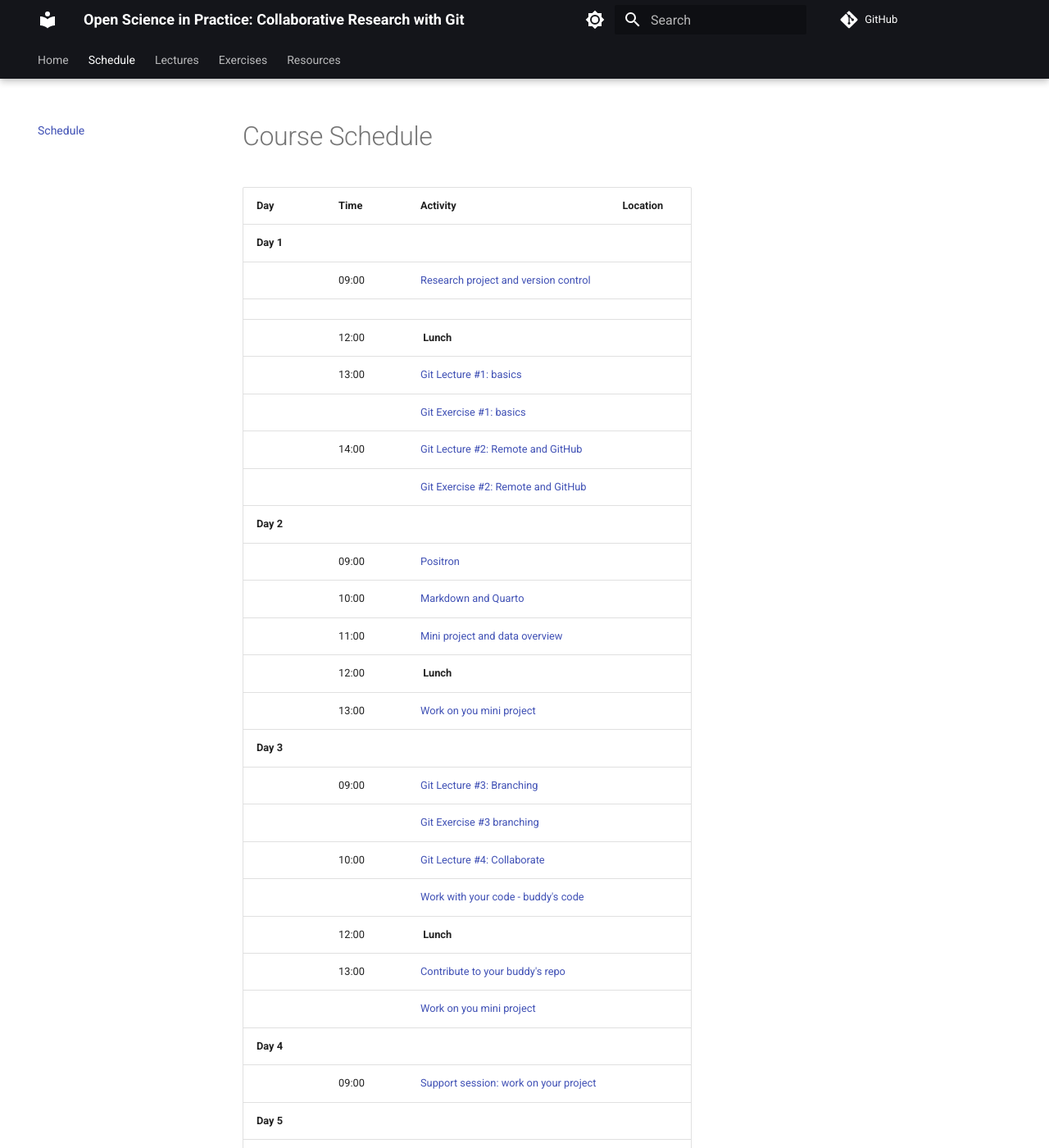
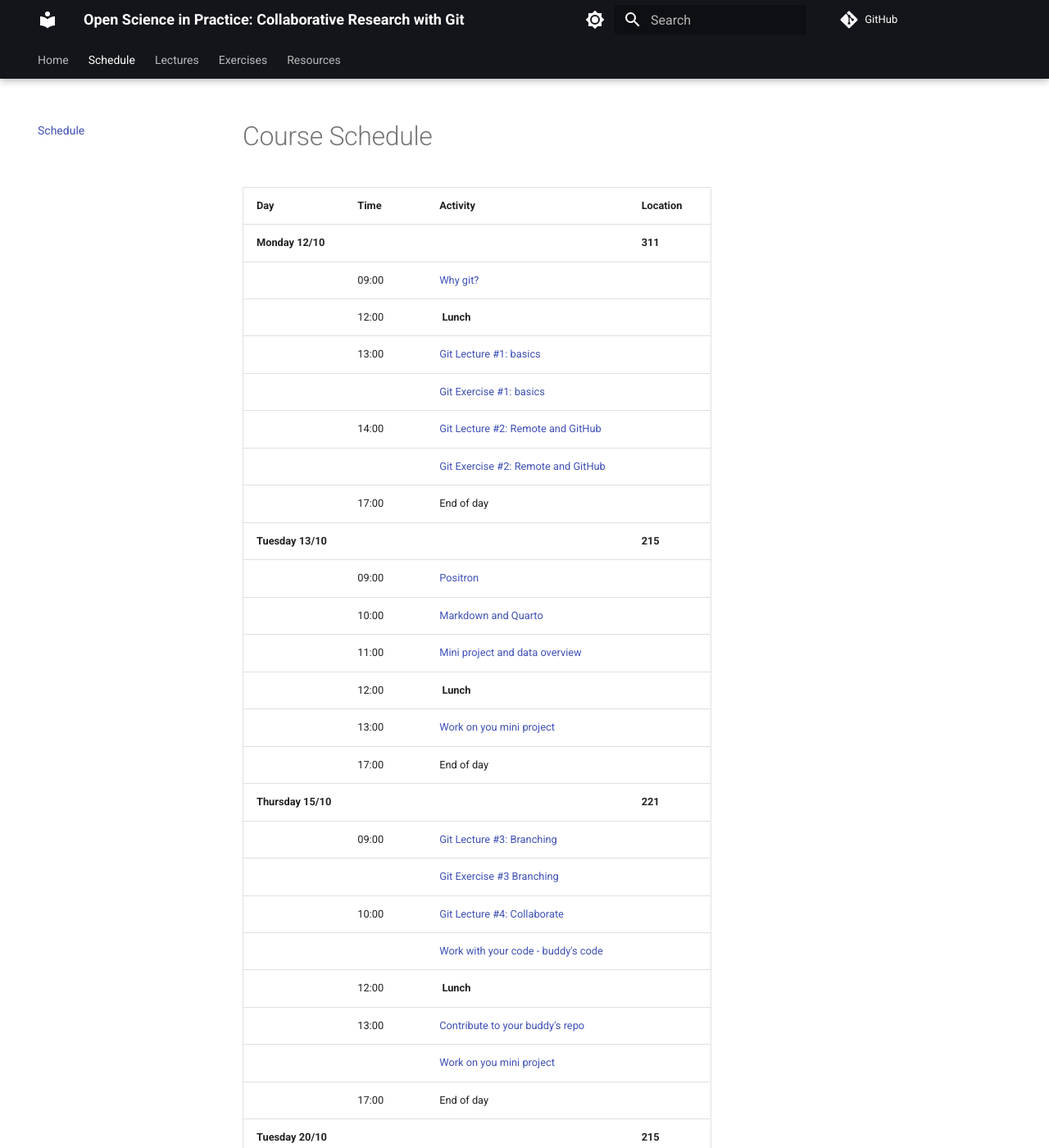
Before and after one commit to k-CIR/course-open-science-in-practice, an MkDocs documentation site: the page built from docs/schedule.md, in a window 1280 px wide and 1400 px high. Shown: the whole window at 82% size. Built offline with MkDocs 1.6.1 and Material for MkDocs 9.7.7, drawn with Linux system fonts in a browser that asks for light colours; comment, search, counter and statistics services are not loaded; some of the changed text lies outside the part shown.

Commit message:
update schedule and add ics link

```diff
--- a/docs/schedule.md
+++ b/docs/schedule.md
@@ -1,31 +1,38 @@
 # Course Schedule
 
-| Day      | Time    | Activity                                                                                            | Location |
-|----------|---------|-----------------------------------------------------------------------------------------------------| -------- |
-| **Day 1**|         |                                                                                                     |          |
-|          | 09:00   | [Research project and version control](lectures/lecture-1-why-git.md)                               |          |
-|          |         |                                                                                                     |          |
-|          | 12:00   | **Lunch**                                                                                           |          |
-|          | 13:00   | [Git Lecture #1: basics](lectures/git-lectures-basics.md)                                           |          |
-|          |         | [Git Exercise #1: basics ](exercises/git-exercises-basics.md)                                       |          |
-|          | 14:00   | [Git Lecture #2: Remote and GitHub](lectures/git-lectures-remote.md)                                |          |
-|          |         | [Git Exercise #2: Remote and GitHub](exercises/git-exercises-remote.md)                             |          |
-| **Day 2**|         |                                                                                                     |          |
-|          | 09:00   | [Positron](lectures/positron-lectures-1.md)                                                         |          |
-|          | 10:00   | [Markdown and Quarto](lectures/markdown-quarto.md)                                                  |          |
-|          | 11:00   | [Mini project and data overview](lectures/lecture-4-datasets.md)                                    |          |
-|          | 12:00   | **Lunch**                                                                                           |          |
-|          | 13:00   | [Work on you mini project](project/project-description.md)                                          |          |
-| **Day 3**|         |                                                                                                     |          |
-|          | 09:00   | [Git Lecture #3: Branching](lectures/git-lectures-branching.md)                                     |          |
-|          |         | [Git Exercise #3 branching](exercises/git-exercises-branching.md)                                   |          |
-|          | 10:00   | [Git Lecture #4: Collaborate](lectures/git-lectures-collaboration.md)                               |          |
-|          |         | [Work with your code - buddy's code](project/project-fork.md)                                       |          |
-|          | 12:00   | **Lunch**                                                                                           |          |
-|          | 13:00   | [Contribute to your buddy's repo](project/project-contribute.md)                                    |          |
-|          |         | [Work on you mini project](project/project-description.md)                                          |          |
-| **Day 4**|         |                                                                                                     |          |
-|          | 09:00   | [Support session: work on your project](project/project-description.md)                             |          |
-| **Day 5**|         |                                                                                                     |          |
-|          |         | [Examination](project/project-examination.md)                                                       |          |
-|          |         | [Presentation of results](project/project-presentation.md)                                          |          |
+| Day               | Time    | Activity                                                                                            | Location |
+|-------------------|---------|-----------------------------------------------------------------------------------------------------| -------- |
+| **Monday 12/10**  |         |                                                                                                     |  **311** |
+|                   | 09:00   | [Why git?](lectures/lecture-1-why-git.md)                                                           |          |
+|                   | 12:00   | **Lunch**                                                                                           |          |
+|                   | 13:00   | [Git Lecture #1: basics](lectures/git-lectures-basics.md)                                           |          |
+|                   |         | [Git Exercise #1: basics ](exercises/git-exercises-basics.md)                                       |          |
+|                   | 14:00   | [Git Lecture #2: Remote and GitHub](lectures/git-lectures-remote.md)                                |          |
+|                   |         | [Git Exercise #2: Remote and GitHub](exercises/git-exercises-remote.md)                             |          |
+|                   | 17:00   | End of day                                                                                          |          |
+| **Tuesday 13/10** |         |                                                                                                     |  **215** |
+|                   | 09:00   | [Positron](lectures/positron-lectures-1.md)                                                         |          |
+|                   | 10:00   | [Markdown and Quarto](lectures/markdown-quarto.md)                                                  |          |
+|                   | 11:00   | [Mini project and data overview](lectures/lecture-4-datasets.md)                                    |          |
+|                   | 12:00   | **Lunch**                                                                                           |          |
+|                   | 13:00   | [Work on you mini project](project/project-description.md)                                          |          |
+|                   | 17:00   | End of day                                                                                          |          |
+| **Thursday 15/10**|         |                                                                                                     |  **221** |
+|                   | 09:00   | [Git Lecture #3: Branching](lectures/git-lectures-branching.md)                                     |          |
+|                   |         | [Git Exercise #3 Branching](exercises/git-exercises-branching.md)                                   |          |
+|                   | 10:00   | [Git Lecture #4: Collaborate](lectures/git-lectures-collaboration.md)                               |          |
+|                   |         | [Work with your code - buddy's code](project/project-fork.md)                                       |          |
+|                   | 12:00   | **Lunch**                                                                                           |          |
+|                   | 13:00   | [Contribute to your buddy's repo](project/project-contribute.md)                                    |          |
+|                   |         | [Work on you mini project](project/project-description.md)                                          |          |
+|                   | 17:00   | End of day                                                                                          |          |
+| **Tuesday 20/10** |         |                                                                                                     |  **215** |
+|                   | 09:00   | [Support session: work on your project](project/project-description.md)                             |          |
+|                   | 15:00   | End of day                                                                                          |          |
+| **Friday 23/10**  |         |                                                                                                     |  **311** |
+|                   |         | [Examination](project/project-examination.md)                                                       |          |
+|                   |         | [Presentation of results](project/project-presentation.md)                                          |          |
+|                   | 16:00   | End of day                                                                                          |          |
+
+
+Download schedule ([ics](../K8F6106-schedule-2026.ics){ download='K8F6106-schedule-2026.ics' })
```
Also changed, not shown: 1 other file.
